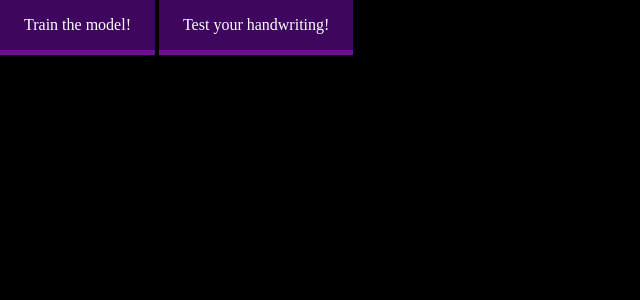
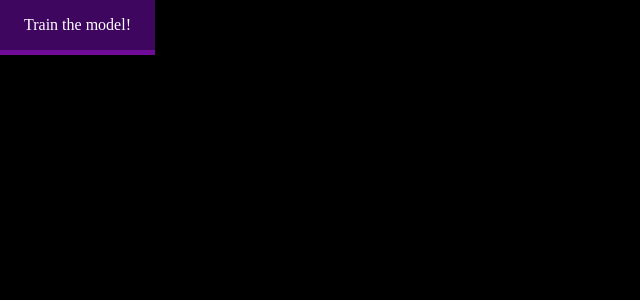
Before and after one commit to thetarandhiman/Handwriting-Classifier, a Django app: page /options in a window 1280 px wide. Shown: the top 300 px of the page, without its empty margins (0-640 px from the left). Run offline with Django 4.2, Linux system fonts and the light colour scheme.

Commit message:
linked pages

```diff
--- a/templates/options.html
+++ b/templates/options.html
@@ -11,6 +11,6 @@
 </head>
 <body>
     <a href="/training" class="button">Train the model!</a>
-    <a href="/testing" class="button">Test your handwriting!</a>
+    {% comment %} <a href="/testing" class="button">Test your handwriting!</a> {% endcomment %}
 </body>
 </html>
```
Also changed, not shown: templates/training.html (line endings or trailing spaces).
